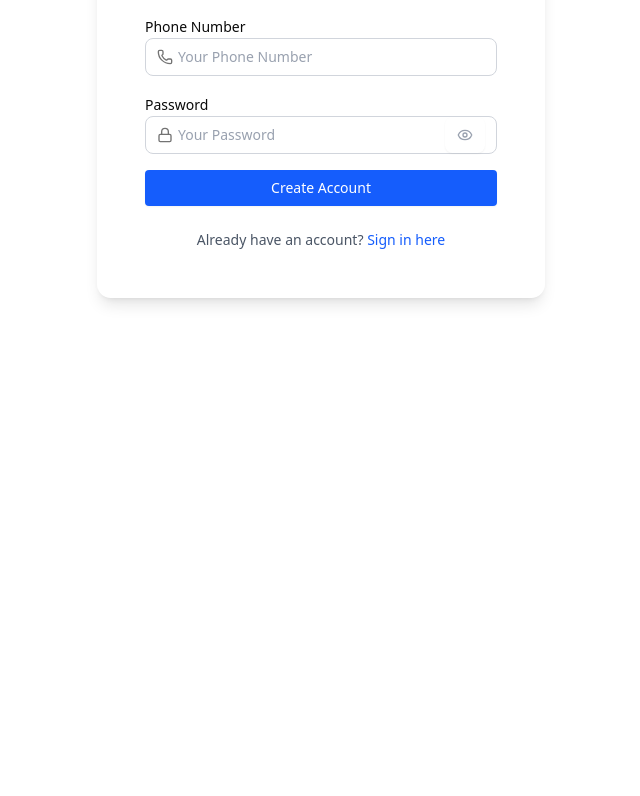
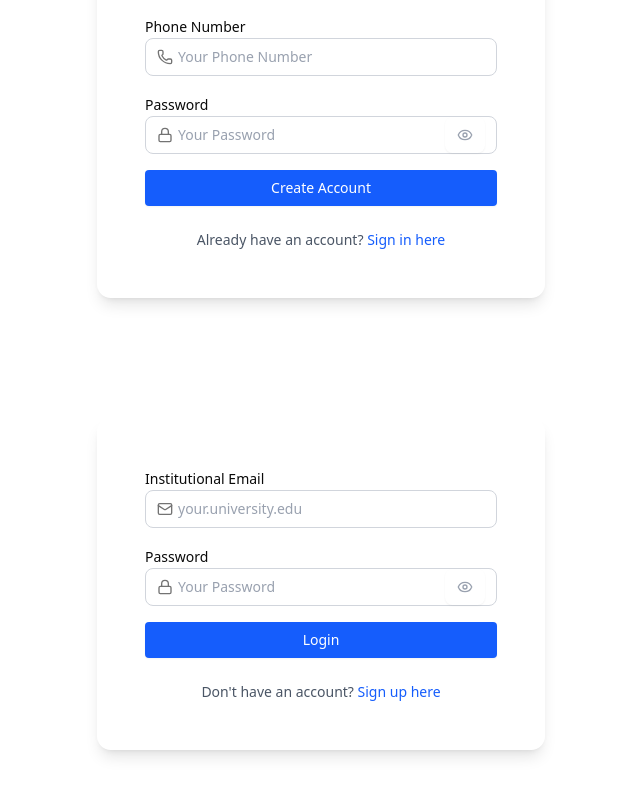
Before and after one commit to Kingscliq/mentor-hub, a Next.js app: page / in a window 1280 px wide. Shown: the part 546-1342 px from the top of the page, without its empty margins (319-959 px from the left). Before the commit the page ends 884 px from the top, so only its background shows below. Built offline with nearby package versions, Linux system fonts and the light colour scheme; no server answers.

Commit message:
Feat: Add Login component

```diff
--- a/src/app/page.tsx
+++ b/src/app/page.tsx
@@ -1,6 +1,7 @@
 'use client';
 import Box from '@/components/ui/box';
 import { Button } from '@/components/ui/button';
+import LoginForm from '@/features/auth/LoginForm';
 import RegisterForm from '@/features/auth/RegisterForm';
 import { Logger } from '@/lib';
 import { toast } from 'sonner';
@@ -20,6 +21,7 @@ export default function Home() {
         Hello world{' '}
       </Box>
       <RegisterForm></RegisterForm>
+      <LoginForm></LoginForm>
     </>
   );
 }
--- /dev/null
+++ b/src/features/auth/LoginForm.tsx
@@ -0,0 +1,110 @@
+'use client';
+
+import { useState } from 'react';
+import { useFormik } from 'formik';
+import { Input } from '@/components/ui/input';
+import { Button } from '@/components/ui/button';
+import Box from '@/components/ui/box';
+import {loginSchema} from '@/schema/login-schema'
+import { LoginFormValues} from '@/types/features/auth';
+import Link from 'next/link';
+import { Eye, EyeOff, Mail, Lock} from 'lucide-react';
+
+
+
+
+export default function LoginForm() {
+  const [showPassword, setShowPassword] = useState(false);
+
+  const formik = useFormik<LoginFormValues>({
+    initialValues: {
+      email: '',
+      password: '',
+    },
+    validationSchema: loginSchema,
+    onSubmit: (values) => {
+      console.log('Logging in with', values);
+    },
+  });
+
+  const {
+    values,
+    errors,
+    touched,
+    handleChange,
+    handleBlur,
+    handleSubmit,
+  } = formik;
+  return (
+        <Box as="section" className="min-h-screen bg-white py-10 px-4">
+
+            <Box as="section" className="min-h-screen bg-white py-10 px-4">
+                  <Box as="div" className="max-w-md mx-auto p-12 shadow-lg rounded-xl">
+                    <Box as="form" onSubmit={handleSubmit} className="space-y-4">
+                      <Input
+                        label="Institutional Email"
+                        name="email"
+                        type="email"
+                        iconLeft={<Mail className="w-4 h-4" />}
+                        value={values.email}
+                        onChange={handleChange}
+                        onBlur={handleBlur}
+                        placeholder="your.university.edu"
+                        error={
+                          touched.email && errors.email ? String(errors.email) : undefined
+                        }
+                      />
+
+                      <Input
+                        label="Password"
+                        name="password"
+                        type={showPassword ? 'text' : 'password'}
+                        iconLeft={<Lock className="w-4 h-4 " />}
+                        iconRight={
+                          <Button
+                            type="button"
+                            onClick={() => setShowPassword(prev => !prev)}
+                            className="bg-transparent text-gray-400 hover:bg-transparent cursor-pointer"
+                          >
+                            {showPassword ? (
+                              <EyeOff className="w-4 h-4" />
+                            ) : (
+                              <Eye className="w-4 h-4" />
+                            )}
+                          </Button>
+                        }
+                        value={values.password}
+                        onChange={handleChange}
+                        onBlur={handleBlur}
+                        placeholder="Your Password"
+                        error={
+                          touched.password && errors.password
+                            ? String(errors.password)
+                            : undefined
+                        }
+                      />
+
+                      <Button
+                        type="submit"
+                        className="w-full bg-blue-600 text-white py-2 rounded hover:bg-blue-700 transition"
+                      >
+                        Login
+                      </Button>
+                    </Box>
+
+                    <Box as="div" className="mt-6 text-center">
+                      <Box as="p" className="text-sm text-gray-600">
+                        Don&apos;t have  an account?{' '}
+                        <Link
+                          href="/register"
+                          className="font-medium text-blue-600 hover:text-blue-500"
+                        >
+                          Sign up here
+                        </Link>
+                      </Box>
+                    </Box>
+                  </Box>
+                </Box>
+        </Box>
+  );
+}
--- /dev/null
+++ b/src/schema/login-schema.ts
@@ -0,0 +1,6 @@
+import * as Yup from 'yup';
+
+export const loginSchema = Yup.object({
+  email: Yup.string().email('Invalid email').required('Required'),
+  password: Yup.string().required('Password is required'),
+});
--- a/src/types/features/auth.ts
+++ b/src/types/features/auth.ts
@@ -16,3 +16,8 @@ export enum Roles {
   MENTOR = 'mentor',
   MENTEE = 'mentee',
 }
+
+export type LoginFormValues = {
+  email: string;
+  password: string;
+};
```
Also changed, not shown: src/schema/register-schema.ts (line endings or trailing spaces), 1 other file (tests, documents, lock files or other folders).
